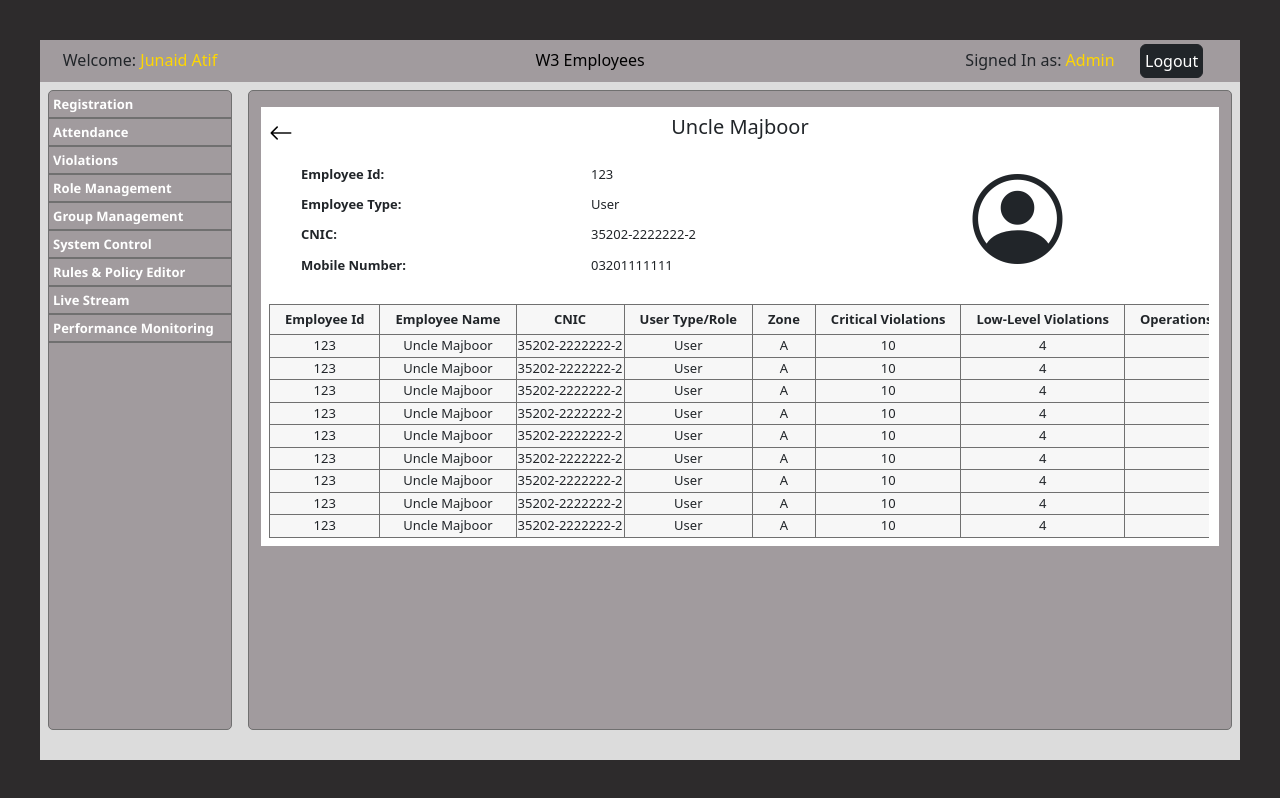
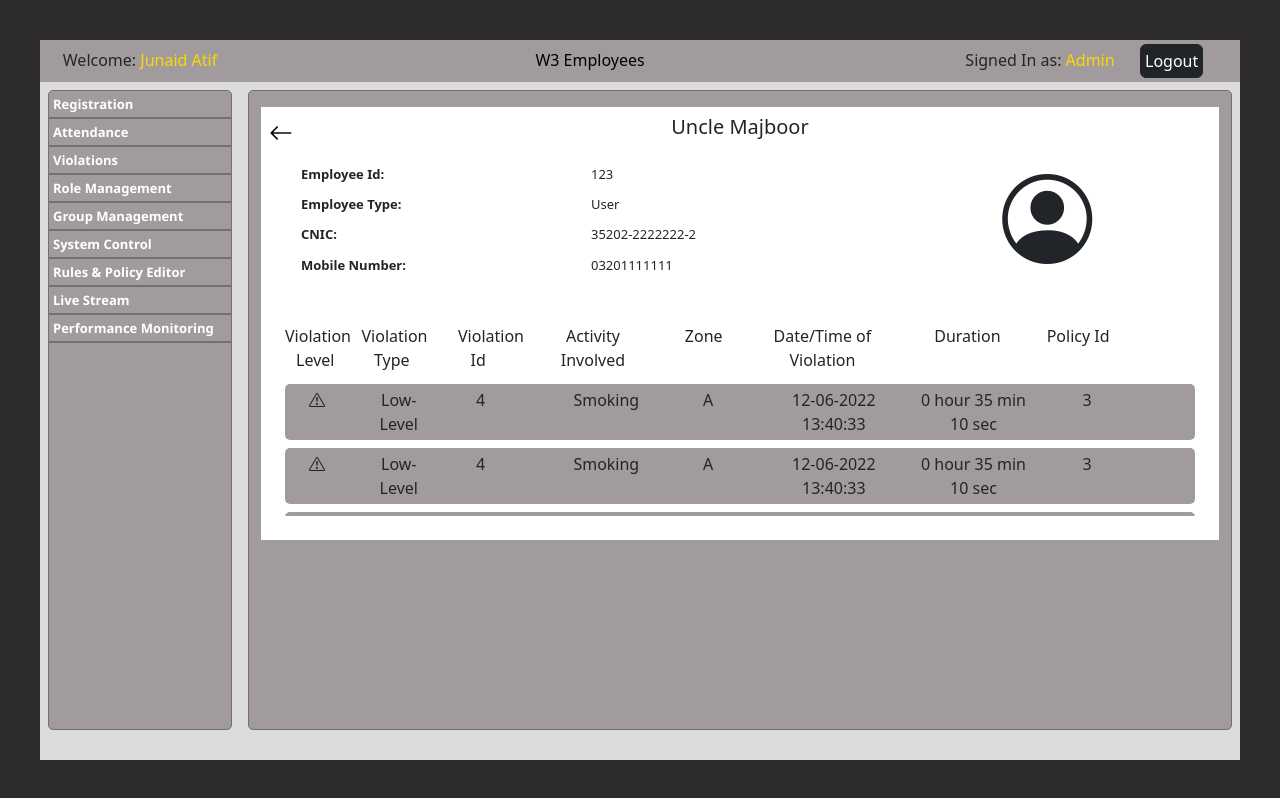
Before and after one commit to FaizanAhmed239/W4_Employees, a React (Create React App) app: page /violationdetails in a window 1280 px wide. Built offline with nearby package versions, Linux system fonts and the light colour scheme.

Commit message:
VilationDetailsTable

```diff
--- a/src/Components/ViolationDetails.js
+++ b/src/Components/ViolationDetails.js
@@ -10,15 +10,32 @@ import {
 
 export default function ViolationDetails() {
 
-  const [data,setData] = useState([{'id':123, 'name':"Uncle Majboor", 'cnic': '35202-2222222-2', 'role':"User", 'zone':'A', 'critviolnum':10, 'lowviolnum':4},{'id':123, 'name':"Uncle Majboor", 'cnic': '35202-2222222-2', 'role':"User", 'zone':'A', 'critviolnum':10, 'lowviolnum':4},
-  {'id':123, 'name':"Uncle Majboor", 'cnic': '35202-2222222-2', 'role':"User", 'zone':'A', 'critviolnum':10, 'lowviolnum':4},
-  {'id':123, 'name':"Uncle Majboor", 'cnic': '35202-2222222-2', 'role':"User", 'zone':'A', 'critviolnum':10, 'lowviolnum':4},
-  {'id':123, 'name':"Uncle Majboor", 'cnic': '35202-2222222-2', 'role':"User", 'zone':'A', 'critviolnum':10, 'lowviolnum':4},
-  {'id':123, 'name':"Uncle Majboor", 'cnic': '35202-2222222-2', 'role':"User", 'zone':'A', 'critviolnum':10, 'lowviolnum':4},
-  {'id':123, 'name':"Uncle Majboor", 'cnic': '35202-2222222-2', 'role':"User", 'zone':'A', 'critviolnum':10, 'lowviolnum':4},
-  {'id':123, 'name':"Uncle Majboor", 'cnic': '35202-2222222-2', 'role':"User", 'zone':'A', 'critviolnum':10, 'lowviolnum':4},
-
-  {'id':123, 'name':"Uncle Majboor", 'cnic': '35202-2222222-2', 'role':"User", 'zone':'A', 'critviolnum':10, 'lowviolnum':4}
+  const [data,setData] = useState([
+  {'id':'', 'name':"Low-Level", 'cnic': '4', 'role':"Smoking", 'zone':'A', 'critviolnum':'12-06-2022 13:40:33', 'lowviolnum':'0 hour 35 min 10 sec', 'policyid':3},
+  {'id':'', 'name':"Low-Level", 'cnic': '4', 'role':"Smoking", 'zone':'A', 'critviolnum':'12-06-2022 13:40:33', 'lowviolnum':'0 hour 35 min 10 sec', 'policyid':3},
+  {'id':'', 'name':"Critical", 'cnic': '4', 'role':"Smoking", 'zone':'C', 'critviolnum':'12-06-2022 13:40:33', 'lowviolnum':'0 hour 35 min 10 sec', 'policyid':3},
+  {'id':'', 'name':"Critical", 'cnic': '4', 'role':"Smoking", 'zone':'A', 'critviolnum':'12-06-2022 13:40:33', 'lowviolnum':'0 hour 35 min 10 sec', 'policyid':3},
+  {'id':'', 'name':"Critical", 'cnic': '4', 'role':"Vaping", 'zone':'B', 'critviolnum':'12-06-2022 13:40:33', 'lowviolnum':'0 hour 35 min 10 sec', 'policyid':3},
+  {'id':'', 'name':"Critical", 'cnic': '4', 'role':"Smoking", 'zone':'A', 'critviolnum':'12-06-2022 13:40:33', 'lowviolnum':'0 hour 35 min 10 sec', 'policyid':3},
+  {'id':'', 'name':"Critical", 'cnic': '4', 'role':"Vaping", 'zone':'B', 'critviolnum':'12-06-2022 13:40:33', 'lowviolnum':'0 hour 35 min 10 sec', 'policyid':3},
+  {'id':'', 'name':"Critical", 'cnic': '4', 'role':"Smoking", 'zone':'A', 'critviolnum':'12-06-2022 13:40:33', 'lowviolnum':'0 hour 35 min 10 sec', 'policyid':3},
+  {'id':'', 'name':"Critical", 'cnic': '4', 'role':"Vaping", 'zone':'B', 'critviolnum':'12-06-2022 13:40:33', 'lowviolnum':'0 hour 35 min 10 sec', 'policyid':3},
+  {'id':'', 'name':"Critical", 'cnic': '4', 'role':"Smoking", 'zone':'A', 'critviolnum':'12-06-2022 13:40:33', 'lowviolnum':'0 hour 35 min 10 sec', 'policyid':3},
+  {'id':'', 'name':"Critical", 'cnic': '4', 'role':"Vaping", 'zone':'B', 'critviolnum':'12-06-2022 13:40:33', 'lowviolnum':'0 hour 35 min 10 sec', 'policyid':3},
+  {'id':'', 'name':"Critical", 'cnic': '4', 'role':"Smoking", 'zone':'A', 'critviolnum':'12-06-2022 13:40:33', 'lowviolnum':'0 hour 35 min 10 sec', 'policyid':3},
+  {'id':'', 'name':"Critical", 'cnic': '4', 'role':"Vaping", 'zone':'B', 'critviolnum':'12-06-2022 13:40:33', 'lowviolnum':'0 hour 35 min 10 sec', 'policyid':3},
+  {'id':'', 'name':"Critical", 'cnic': '4', 'role':"Smoking", 'zone':'A', 'critviolnum':'12-06-2022 13:40:33', 'lowviolnum':'0 hour 35 min 10 sec', 'policyid':3},
+  {'id':'', 'name':"Critical", 'cnic': '4', 'role':"Vaping", 'zone':'B', 'critviolnum':'12-06-2022 13:40:33', 'lowviolnum':'0 hour 35 min 10 sec', 'policyid':3},
+  {'id':'', 'name':"Critical", 'cnic': '4', 'role':"Smoking", 'zone':'A', 'critviolnum':'12-06-2022 13:40:33', 'lowviolnum':'0 hour 35 min 10 sec', 'policyid':3},
+  {'id':'', 'name':"Critical", 'cnic': '4', 'role':"Vaping", 'zone':'B', 'critviolnum':'12-06-2022 13:40:33', 'lowviolnum':'0 hour 35 min 10 sec', 'policyid':3},
+  {'id':'', 'name':"Critical", 'cnic': '4', 'role':"Smoking", 'zone':'A', 'critviolnum':'12-06-2022 13:40:33', 'lowviolnum':'0 hour 35 min 10 sec', 'policyid':3},
+  {'id':'', 'name':"Critical", 'cnic': '4', 'role':"Vaping", 'zone':'B', 'critviolnum':'12-06-2022 13:40:33', 'lowviolnum':'0 hour 35 min 10 sec', 'policyid':3},
+  {'id':'', 'name':"Critical", 'cnic': '4', 'role':"Smoking", 'zone':'A', 'critviolnum':'12-06-2022 13:40:33', 'lowviolnum':'0 hour 35 min 10 sec', 'policyid':3},
+  {'id':'', 'name':"Critical", 'cnic': '4', 'role':"Vaping", 'zone':'B', 'critviolnum':'12-06-2022 13:40:33', 'lowviolnum':'0 hour 35 min 10 sec', 'policyid':3},
+  {'id':'', 'name':"Low-Level", 'cnic': '4', 'role':"Shooting", 'zone':'A', 'critviolnum':'12-06-2022 13:40:33', 'lowviolnum':'0 hour 35 min 10 sec', 'policyid':3},
+  {'id':'', 'name':"Low-Level", 'cnic': '4', 'role':"Shooting", 'zone':'A', 'critviolnum':'12-06-2022 13:40:33', 'lowviolnum':'0 hour 35 min 10 sec', 'policyid':3},
+  {'id':'', 'name':"Low-Level", 'cnic': '4', 'role':"Shooting", 'zone':'D', 'critviolnum':'12-06-2022 13:40:33', 'lowviolnum':'0 hour 35 min 10 sec', 'policyid':3},
+  {'id':'', 'name':"Critical", 'cnic': '4', 'role':"Shooting", 'zone':'A', 'critviolnum':'12-06-2022 13:40:33', 'lowviolnum':'0 hour 35 min 10 sec', 'policyid':3}
 
   ]);
 
@@ -30,16 +47,32 @@ export default function ViolationDetails() {
 
     {data.map((employee,i)=>{
         return(
-          <tr key={i}>
-                    <td>{employee.id}</td>
-                    <td>{employee.name}</td>
-                    <td>{employee.cnic}</td>
-                    <td>{employee.role}</td>
-                    <td>{employee.zone}</td>
-                    <td>{employee.critviolnum}</td>
-                    <td>{employee.lowviolnum}</td>
-                    <td><Link ></Link></td>
-           </tr>
+          <div key={i} className='row my-2 mx-1 p-0 py-1 fs-7' style={{backgroundColor: '#A19B9E', borderRadius:'5px'}}>
+              <div className='col-1 ps-0 text-center'>
+                <i class="bi bi-exclamation-triangle"></i>
+              </div>
+              <div className='col-1 text-center'>
+                  {employee.name}
+              </div>
+              <div className='col-1 ps-4 text-center'>
+                  {employee.cnic}
+              </div>
+              <div className='col-2 ps-5 text-center'>
+                  {employee.role}
+              </div>
+              <div className='col-1 ps-4 text-center'>
+                  {employee.zone}
+              </div>
+              <div className='col-2 ps-5 text-center'>
+                  {employee.critviolnum}
+              </div>
+              <div className='col-2 ps-4 text-center'>
+                  {employee.lowviolnum}
+              </div>
+              <div className='col-1 ps-4 text-center'>
+                  {employee.policyid}
+              </div>
+           </div>
           )})}
     </>
     )
@@ -80,19 +113,39 @@ export default function ViolationDetails() {
               </div>
 
             </div>
-              <table className='violationTable'>
-                    <tr>
-                      <th>Employee Id</th>
-                      <th>Employee Name</th>
-                      <th>CNIC</th>
-                      <th>User Type/Role</th>
-                      <th>Zone</th>
-                      <th>Critical Violations</th>
-                      <th>Low-Level Violations</th>
-                      <th>Operations</th>
-                    </tr>
-              {<ShowViolationData/>}
-              </table>
+            <div className='container my-3'>
+
+              <div className='row m-0 p-0 py-1 fs-7' style={{}}>
+                <div className='col-1 ps-1 text-center'>
+                  Violation Level
+                </div>
+                <div className='col-1 ps-1 text-center'>
+                  Violation Type
+                </div>
+                <div className='col-1 ps-4 text-center'>
+                  Violation Id
+                </div>
+                <div className='col-2 ps-4 text-center'>
+                  Activity Involved
+                </div>
+                <div className='col-1 ps-3 text-center'>
+                  Zone
+                </div>
+                <div className='col-2 ps-4 text-center'>
+                  Date/Time of Violation
+                </div>
+                <div className='col-2 ps-2 text-center'>
+                  Duration
+                </div>
+                <div className='col-1 ps-0 text-center'>
+                  Policy Id
+                </div>
+              </div>
+
+              <div style={{maxHeight: '140px', display: 'block', overflowY: 'scroll'}}>
+                {<ShowViolationData/>}
+              </div>
+            </div>
           </div>
 
         </div>
--- a/src/Components/Violations.js
+++ b/src/Components/Violations.js
@@ -10,7 +10,7 @@ import {
 
 export default function Violations() {
 
-  const [data,setData] = useState([{'id':123, 'name':"Uncle Majboor", 'cnic': '35202-2222222-2', 'role':"User", 'zone':'A', 'critviolnum':10, 'lowviolnum':4},{'id':123, 'name':"Uncle Majboor", 'cnic': '35202-2222222-2', 'role':"User", 'zone':'A', 'critviolnum':10, 'lowviolnum':4},
+  const [data,setData] = useState([
   {'id':123, 'name':"Uncle Majboor", 'cnic': '35202-2222222-2', 'role':"User", 'zone':'A', 'critviolnum':10, 'lowviolnum':4},
   {'id':123, 'name':"Uncle Majboor", 'cnic': '35202-2222222-2', 'role':"User", 'zone':'A', 'critviolnum':10, 'lowviolnum':4},
   {'id':123, 'name':"Uncle Majboor", 'cnic': '35202-2222222-2', 'role':"User", 'zone':'A', 'critviolnum':10, 'lowviolnum':4},
@@ -21,9 +21,6 @@ export default function Violations() {
   {'id':123, 'name':"Uncle Majboor", 'cnic': '35202-2222222-2', 'role':"User", 'zone':'A', 'critviolnum':10, 'lowviolnum':4},
   {'id':123, 'name':"Uncle Majboor", 'cnic': '35202-2222222-2', 'role':"User", 'zone':'A', 'critviolnum':10, 'lowviolnum':4},
   {'id':123, 'name':"Uncle Majboor", 'cnic': '35202-2222222-2', 'role':"User", 'zone':'A', 'critviolnum':10, 'lowviolnum':4},
-  {'id':123, 'name':"Uncle Majboor", 'cnic': '35202-2222222-2', 'role':"User", 'zone':'A', 'critviolnum':10, 'lowviolnum':4},
-  {'id':123, 'name':"Uncle Majboor", 'cnic': '35202-2222222-2', 'role':"User", 'zone':'A', 'critviolnum':10, 'lowviolnum':4},
-
   {'id':123, 'name':"Uncle Majboor", 'cnic': '35202-2222222-2', 'role':"User", 'zone':'A', 'critviolnum':10, 'lowviolnum':4}
 
   ]);
--- a/src/styles.css
+++ b/src/styles.css
@@ -120,6 +120,10 @@ html,body{
 
 .bi-person-circle{
   font-size: 90px;
-  padding-left: 20%;
+  padding-left: 30%;
 
 }
+
+.vtDetails{
+  max-height: 235px;
+}
```
